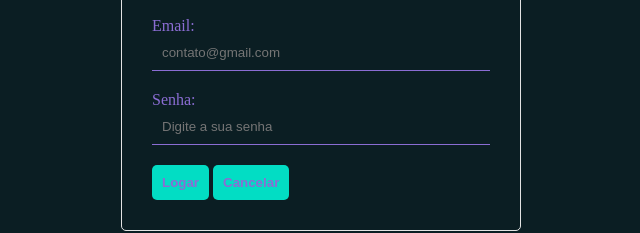
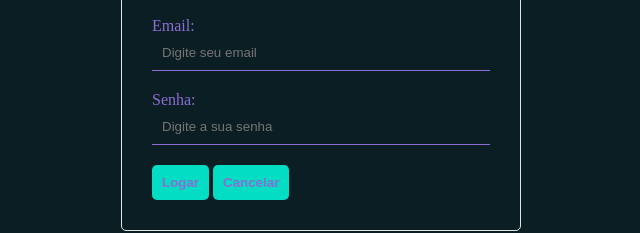
Before and after one commit to GasparPSousa/login-animation, a plain HTML site: page index.html in a window 1280 px wide. Shown: the part 356-589 px from the top of the page, 319-959 px from the left. Drawn offline with Linux system fonts and the light colour scheme.

Commit message:
Mudando o placeholder do email

```diff
--- a/index.html
+++ b/index.html
@@ -29,7 +29,7 @@
             <!-- DIV Email -->
             <div>
                 <label for="email">Email:</label>
-                <input type="email" id="email" name="email" placeholder="contato@gmail.com">
+                <input type="email" id="email" name="email" placeholder="Digite seu email">
             </div>
             <!-- DIV Senha -->
             <div>
```
